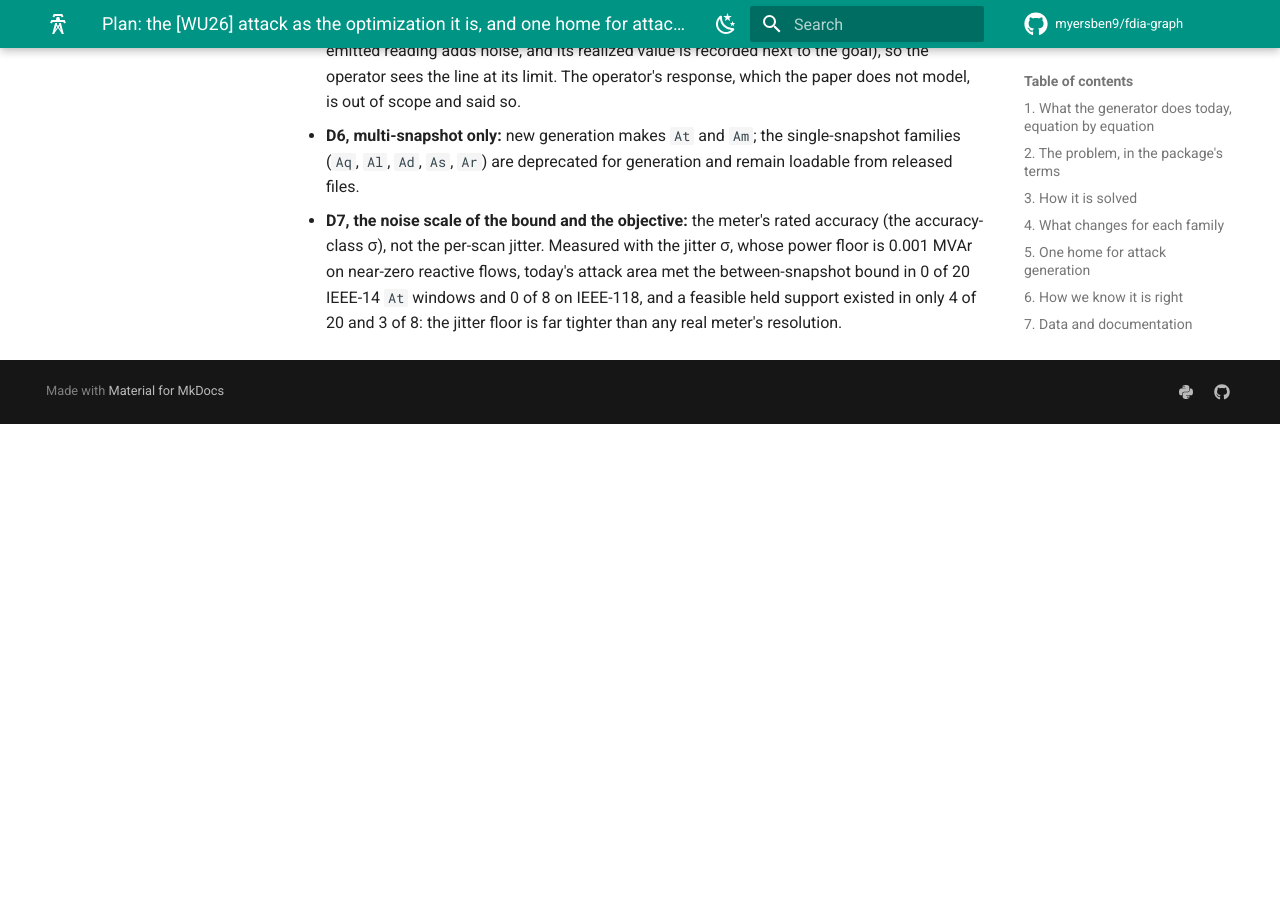
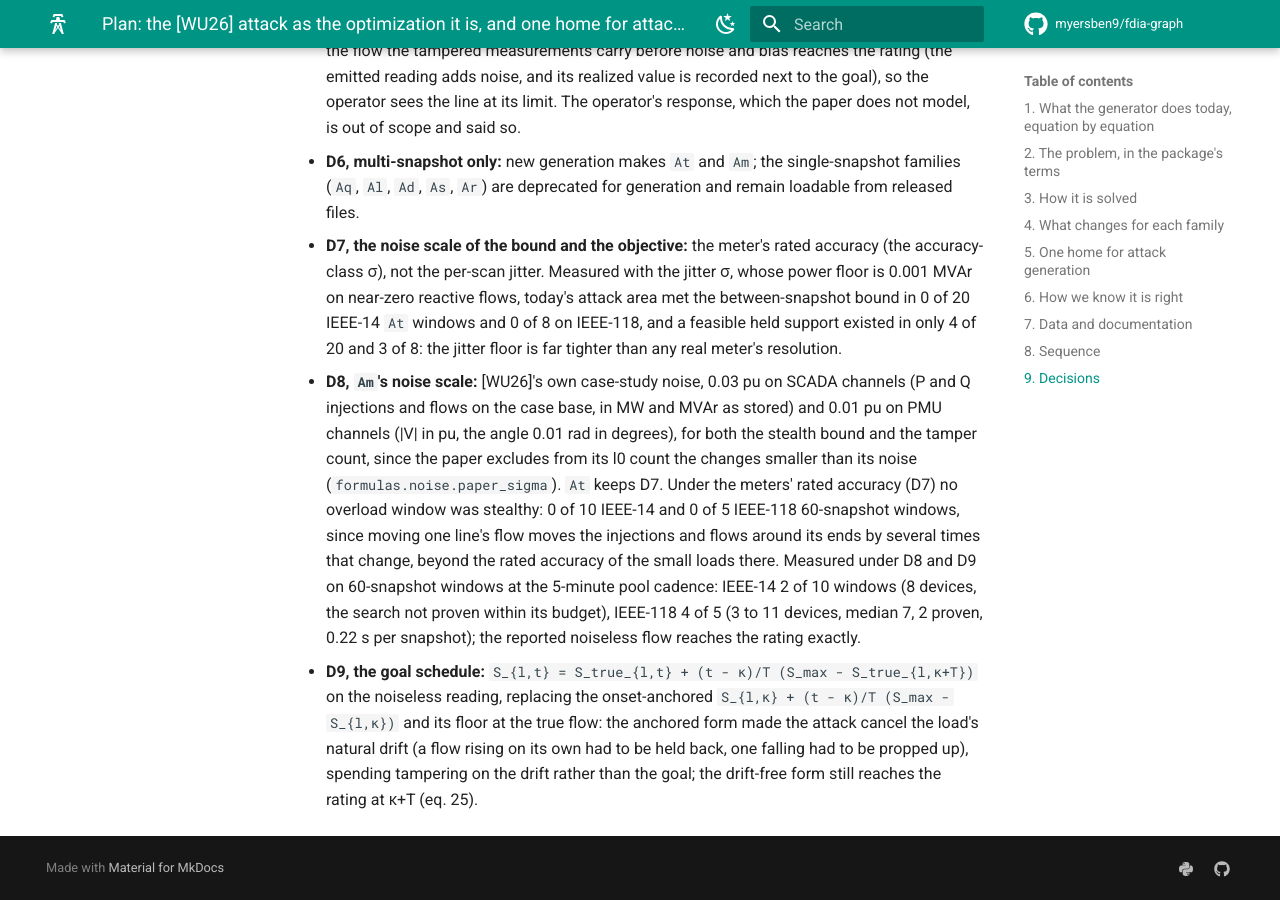
Before and after one commit to myersben9/fdia-graph, an MkDocs documentation site: the page built from docs/plans/WU_MSFDIA_PLAN.md, in a window 1280 px wide and 900 px high, scrolled down 7979 px. Built offline with MkDocs 1.6.1 and Material for MkDocs 9.7.7, drawn with Linux system fonts in a browser that asks for light colours; comment, search, counter and statistics services are not loaded; the version menu is left out; before the commit the page ends 8403 px from its top, so only the background shows below that; some of the changed text lies outside the part shown.

Commit message:
Am's stealth bound and tamper count on [WU26]'s own noise (D8), its goal riding on the true flow (D9); the rated-accuracy infeasibility recorded

```diff
--- a/docs/plans/WU_MSFDIA_PLAN.md
+++ b/docs/plans/WU_MSFDIA_PLAN.md
@@ -1,6 +1,6 @@
 # Plan: the [WU26] attack as the optimization it is, and one home for attack generation
 
-**Status: accepted; decisions D1 to D7 taken (section 9).**
+**Status: accepted; decisions D1 to D9 taken (section 9).**
 
 [WU26] defines its multi-snapshot attack (MS-FDIA) as an optimization: eq. (12) minimizes the
 number of tampered measurements subject to the AC measurement model (13)-(20), the operating limits
@@ -70,17 +70,18 @@
   above, grouped into devices as stated. Decision D1 confirms this reading.
 - **Constraints:** (21)-(23) on every snapshot, as today, and the goal (24)-(25): the flow magnitude
   on line l that the tampered measurements carry before noise, the noiseless reading `h(x^a_t)` of
-  the false state, rises from `S_{l,κ}` and reaches `S_max` by κ+T. Stealth bound: the attack's
-  own increment on every channel is at most its rated accuracy, `|a_{m,t} - a_{m,t-1}| <= σ_{m,t}`,
+  the false state, rides on the true flow and reaches `S_max` by κ+T (the schedule of D9). Stealth
+  bound: the attack's own increment on every channel is at most its noise scale, `|a_{m,t} -
+  a_{m,t-1}| <= σ_{m,t}`, the rated accuracy for `At` (D7) and [WU26]'s own noise for `Am` (D8),
   onset included: `a_{m,κ-1}` is the attack vector of the frame before the episode, zero when that
   frame is benign and that frame's own vector when an episode ends there (episodes may be adjacent,
   the placement being uniformly random). This is a rated-accuracy criterion: each step stays within
   what the meter's accuracy class allows, the standard an operator holds a meter to. It is not a
   guarantee against a temporal detector tuned to the per-scan jitter, which is smaller than the
-  rated accuracy, and how the swing and delta features fare against it is measured, not assumed.
-  The residual test sees noise only at any magnitude, since the tampered readings are those of an
-  AC false state. The target line's flow is metered: the goal is defined
-  on what the operator sees, so only lines whose flow is metered are eligible targets.
+  rated accuracy, and how the swing and delta features fare against it is measured, not assumed. The
+  residual test sees noise only at any magnitude, since the tampered readings are those of an AC
+  false state. The target line's flow is metered: the goal is defined on what the operator sees, so
+  only lines whose flow is metered are eligible targets.
 
 ## 3. How it is solved
 
@@ -147,12 +148,13 @@
 
 **The window.** D1 counts the devices tampered over the whole window, so a candidate is one support
 held for the episode and solved at every snapshot: snapshot t meets its share of the goal (for `Am`,
-`S_{l,t} >= S_{l,κ} + (t - κ)/T · (S_max - S_{l,κ})`, for `At` the ramp's multiplier at t) and keeps
-the attack's increment on each channel under `σ_{m,t}`, onset included. Its cost is the union over
-the window of the devices with a channel moved beyond noise. The optimum claimed is over supports
-held for the window and no more: device cost is not monotone in the support, so nothing is claimed
-about supports that change between snapshots. When the budget runs out on 118 and 300, the fallback
-solves snapshot by snapshot from the previous support, and the file records which episodes used it.
+`S_{l,t} = S_true_{l,t} + (t - κ)/T · (S_max - S_true_{l,κ+T})` (D9), for `At` the ramp's multiplier
+at t) and keeps the attack's increment on each channel under `σ_{m,t}`, onset included. Its cost is
+the union over the window of the devices with a channel moved beyond noise. The optimum claimed is
+over supports held for the window and no more: device cost is not monotone in the support, so
+nothing is claimed about supports that change between snapshots. When the budget runs out on 118 and
+300, the fallback solves snapshot by snapshot from the previous support, and the file records which
+episodes used it.
 
 ## 4. What changes for each family
 
@@ -272,3 +274,19 @@
   0.001 MVAr on near-zero reactive flows, today's attack area met the between-snapshot bound in
   0 of 20 IEEE-14 `At` windows and 0 of 8 on IEEE-118, and a feasible held support existed in only
   4 of 20 and 3 of 8: the jitter floor is far tighter than any real meter's resolution.
+- **D8, `Am`'s noise scale:** [WU26]'s own case-study noise, 0.03 pu on SCADA channels (P and Q
+  injections and flows on the case base, in MW and MVAr as stored) and 0.01 pu on PMU channels (|V|
+  in pu, the angle 0.01 rad in degrees), for both the stealth bound and the tamper count, since the
+  paper excludes from its l0 count the changes smaller than its noise
+  (`formulas.noise.paper_sigma`). `At` keeps D7. Under the meters' rated accuracy (D7) no overload
+  window was stealthy: 0 of 10 IEEE-14 and 0 of 5 IEEE-118 60-snapshot windows, since moving one
+  line's flow moves the injections and flows around its ends by several times that change, beyond
+  the rated accuracy of the small loads there. Measured under D8 and D9 on 60-snapshot windows at
+  the 5-minute pool cadence: IEEE-14 2 of 10 windows (8 devices, the search not proven within its
+  budget), IEEE-118 4 of 5 (3 to 11 devices, median 7, 2 proven, 0.22 s per snapshot); the reported
+  noiseless flow reaches the rating exactly.
+- **D9, the goal schedule:** `S_{l,t} = S_true_{l,t} + (t - κ)/T (S_max - S_true_{l,κ+T})` on the
+  noiseless reading, replacing the onset-anchored `S_{l,κ} + (t - κ)/T (S_max - S_{l,κ})` and its
+  floor at the true flow: the anchored form made the attack cancel the load's natural drift (a flow
+  rising on its own had to be held back, one falling had to be propped up), spending tampering on
+  the drift rather than the goal; the drift-free form still reaches the rating at κ+T (eq. 25).
```
Also changed, not shown: CHANGELOG.md (+25 -17 lines), docs/guides/generation.md (+18 -12 lines), docs/plans/README.md (+1 -1 lines), docs/reference/FORMULAS.md (+2 -0 lines), docs/reference/GLOSSARY.md (+2 -1 lines), 7 other files.
